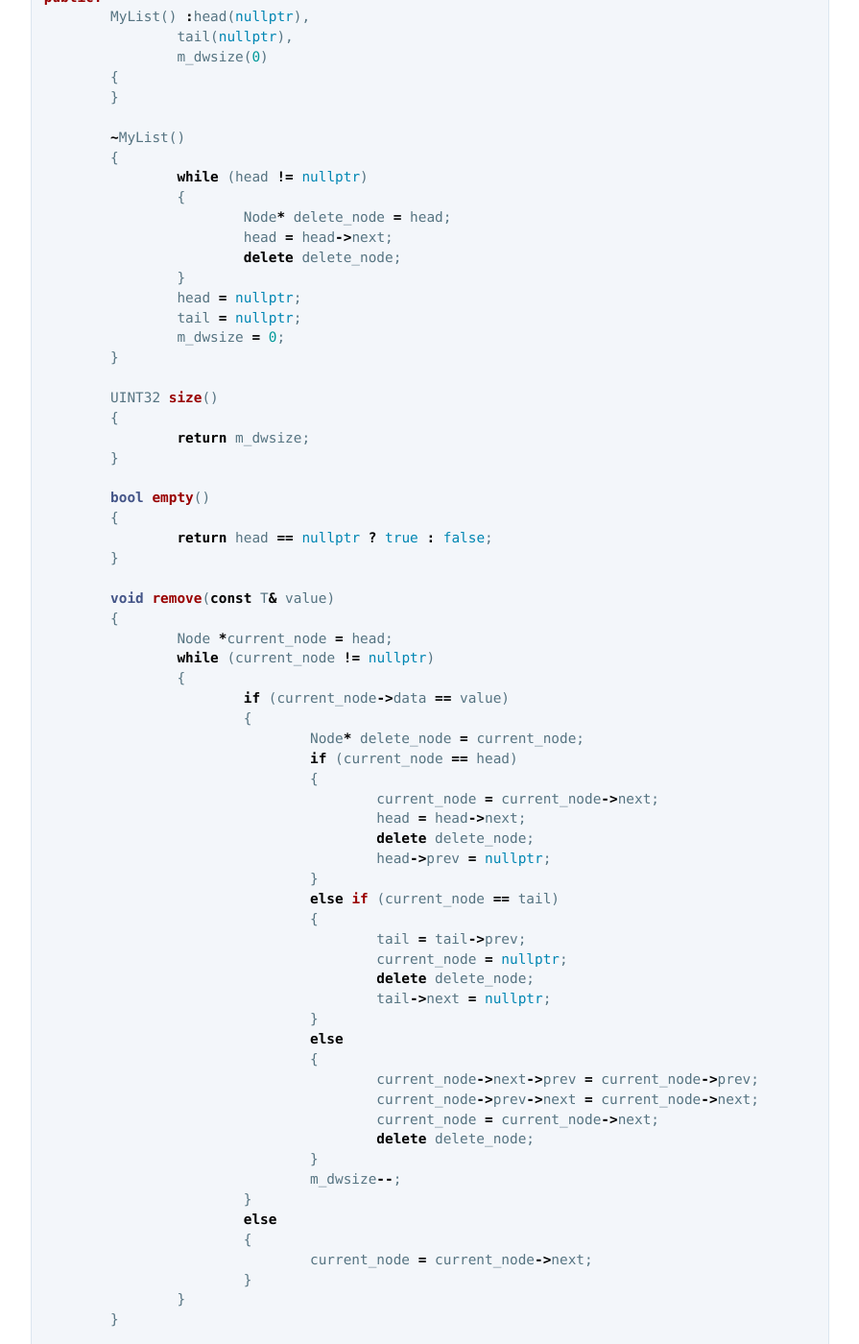
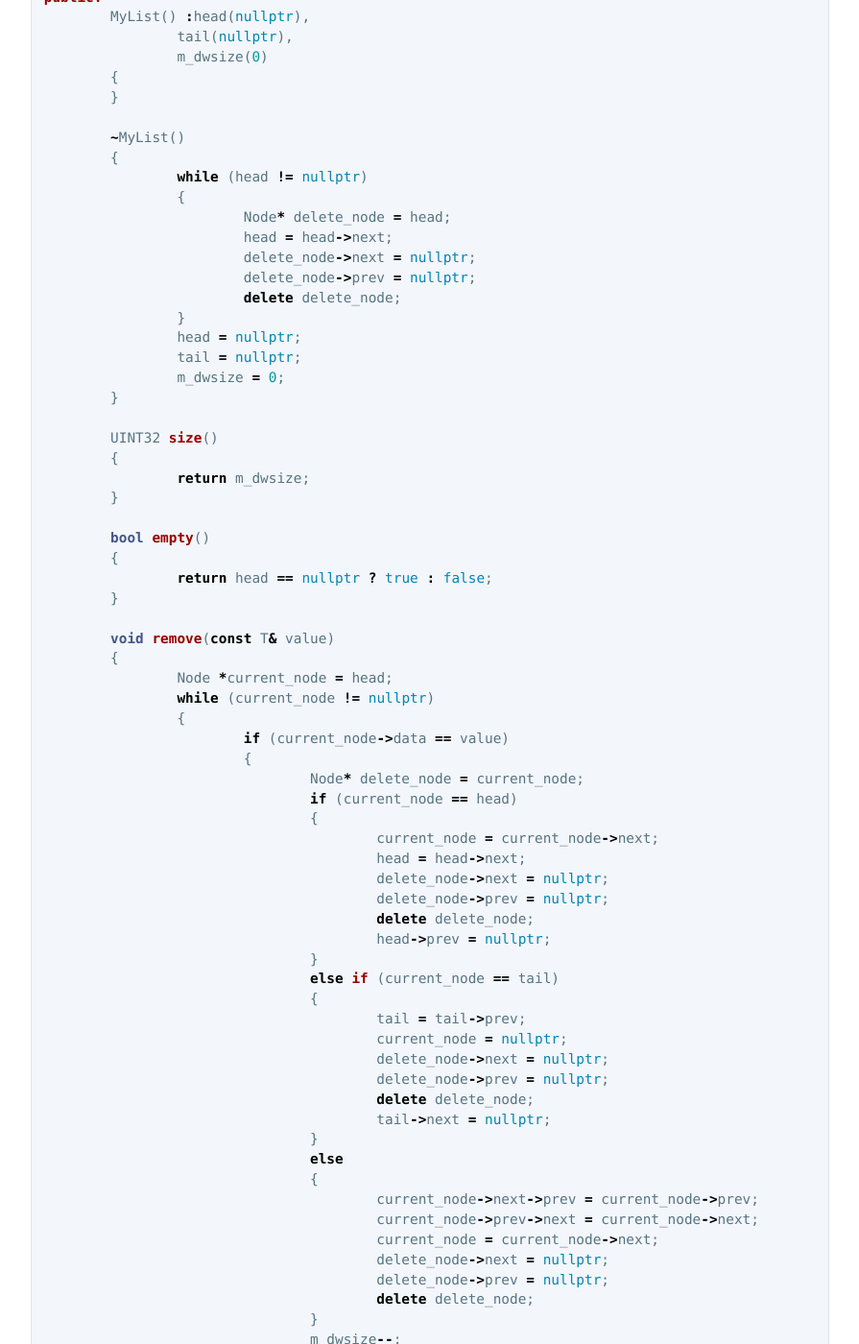
Before and after one commit to cuiyixiao/cuiyixiao.github.io, a Jekyll site: the page built from _posts/2020-02-06-list.md, in a window 1280 px wide and 1400 px high, scrolled down 1888 px. Shown: the whole window at 96% size, without its empty margins (192-1087 px from the left). Built offline with Jekyll 4.4.1, drawn with Linux system fonts in a browser that asks for light colours; our own code applies the rules of GitHub Pages for plain Markdown files.

Commit message:
Update 2020-02-06-list.md

```diff
--- a/_posts/2020-02-06-list.md
+++ b/_posts/2020-02-06-list.md
@@ -91,6 +91,8 @@ public:
 		{
 			Node* delete_node = head;
 			head = head->next;
+			delete_node->next = nullptr;
+			delete_node->prev = nullptr;
 			delete delete_node;
 		}
 		head = nullptr;
@@ -120,6 +122,8 @@ public:
 				{
 					current_node = current_node->next;
 					head = head->next;
+					delete_node->next = nullptr;
+					delete_node->prev = nullptr;
 					delete delete_node;
 					head->prev = nullptr;
 				}
@@ -127,6 +131,8 @@ public:
 				{
 					tail = tail->prev;
 					current_node = nullptr;
+					delete_node->next = nullptr;
+					delete_node->prev = nullptr;
 					delete delete_node;
 					tail->next = nullptr;
 				}
@@ -135,6 +141,8 @@ public:
 					current_node->next->prev = current_node->prev;
 					current_node->prev->next = current_node->next;
 					current_node = current_node->next;
+					delete_node->next = nullptr;
+					delete_node->prev = nullptr;
 					delete delete_node;
 				}
 				m_dwsize--;
```
